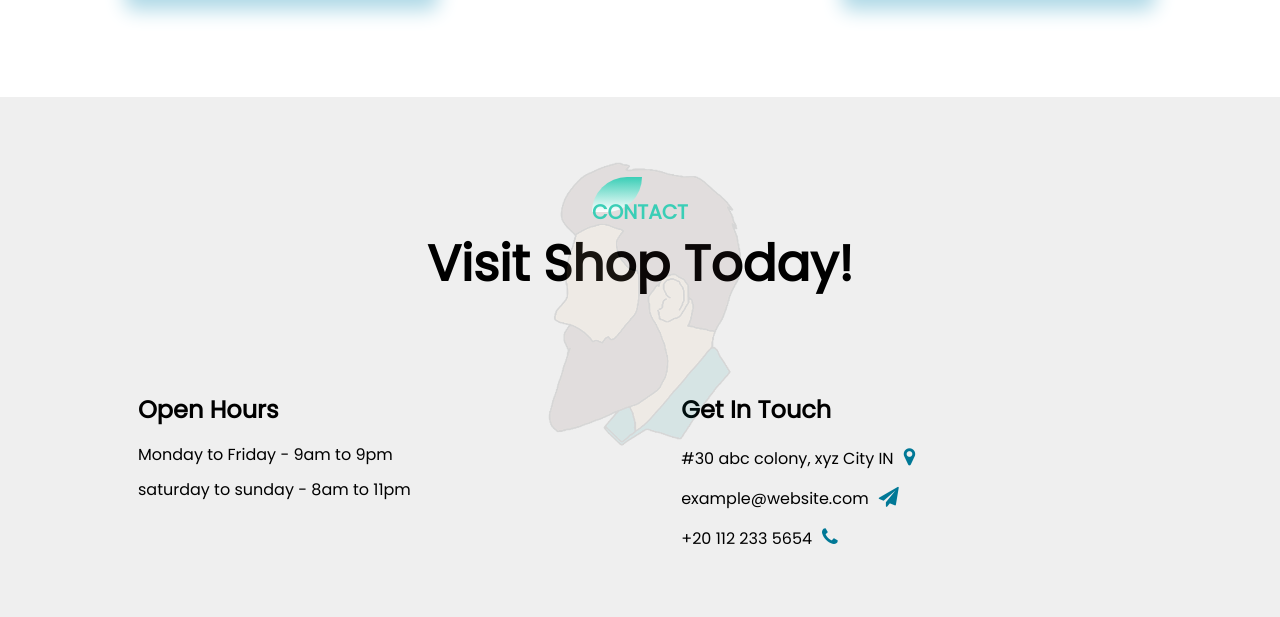
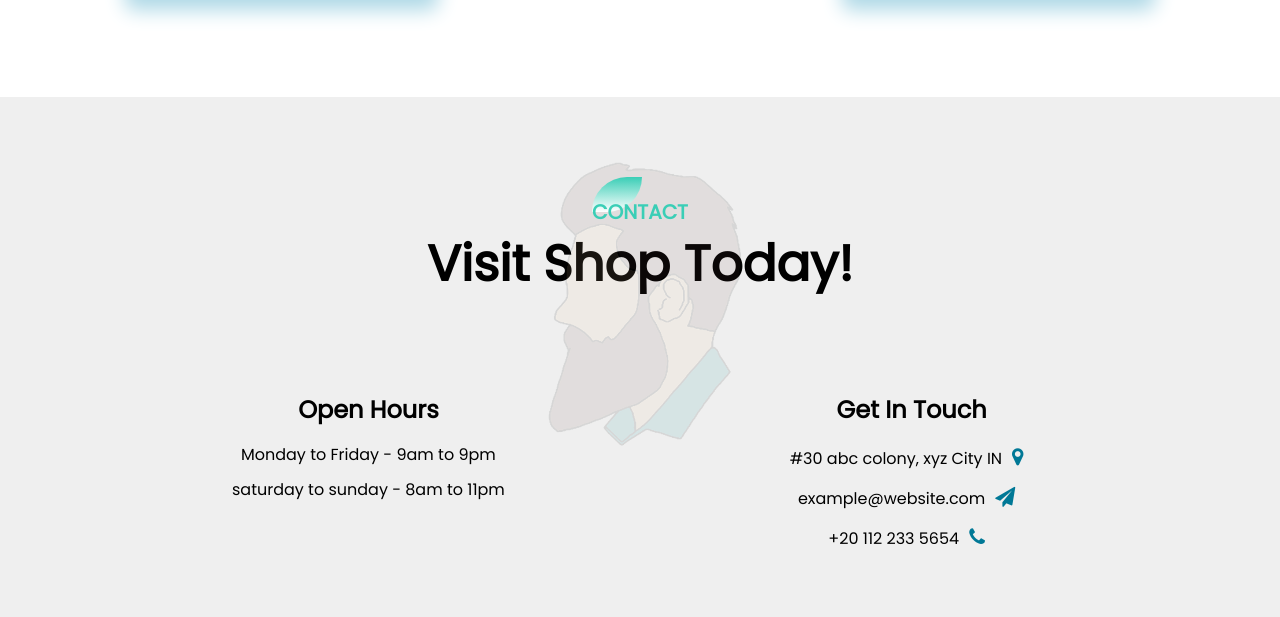
Before and after one commit to kiritoMME/barber_site, a plain HTML site: page index.html in a window 1280 px wide. Shown: the part 3132-3749 px from the top of the page. Drawn offline with nearby package versions, Linux system fonts and the light colour scheme.

Commit message:
Edit on the footer

```diff
--- a/style.css
+++ b/style.css
@@ -302,9 +302,9 @@ hr{
     flex-basis: 45%;
     padding: 10px;
     margin-bottom: 20px;
-}
-.footer-right{
-    /* text-align: right; */
+    display: flex;
+    flex-direction: column;
+    align-items: center;
 }
 .footer-row h1{
     margin: 10px 0;
```
